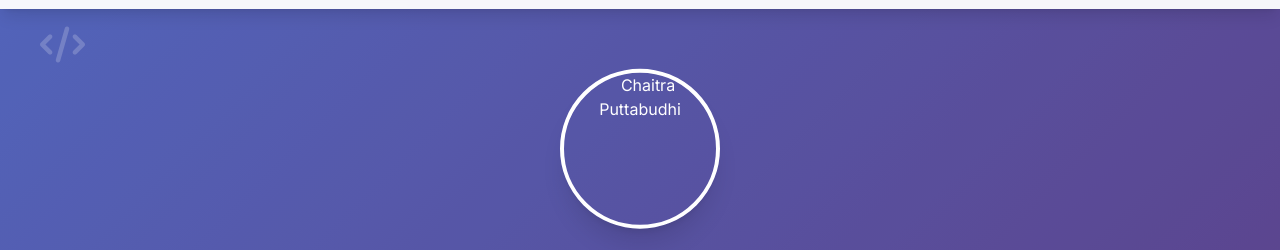
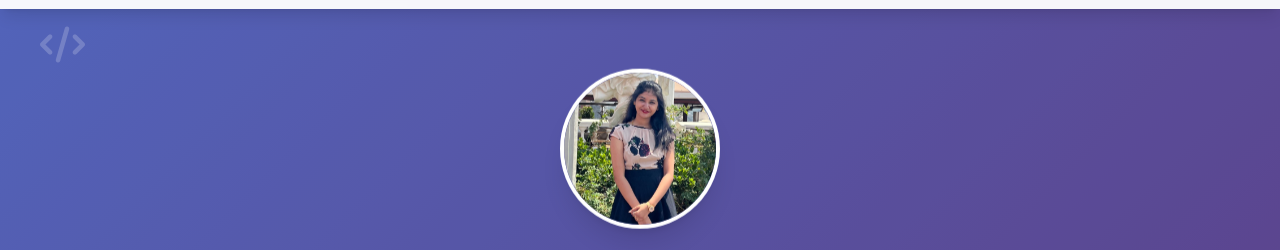
Before and after one commit to Chaitraputtabudhi/ChaitraPuttabudhi.github.io, a plain HTML site: page index.html in a window 1280 px wide. Shown: the part 55-305 px from the top of the page. Drawn offline with nearby package versions, Linux system fonts and the light colour scheme.

Commit message:
attached images

```diff
--- a/index.html
+++ b/index.html
@@ -100,7 +100,7 @@
         <div class="absolute inset-0 bg-black/20"></div>
         <div class="container mx-auto px-6 text-center relative z-10">
             <div class="animate-fade-in">
-                <img src="" alt="Chaitra Puttabudhi"
+                <img src="assets/Chaitra-puttabudhi.jpeg" alt="Chaitra Puttabudhi"
                     class="w-40 h-40 rounded-full mx-auto mb-8 border-4 border-white shadow-xl animate-float object-cover">
                 <h1 class="text-5xl md:text-7xl font-bold mb-6">
                     Hi, I'm <span class="text-yellow-400">Chaitra Puttabudhi</span>
```
Also changed, not shown: assets/Chaitra-puttabudhi.jpeg (added).
